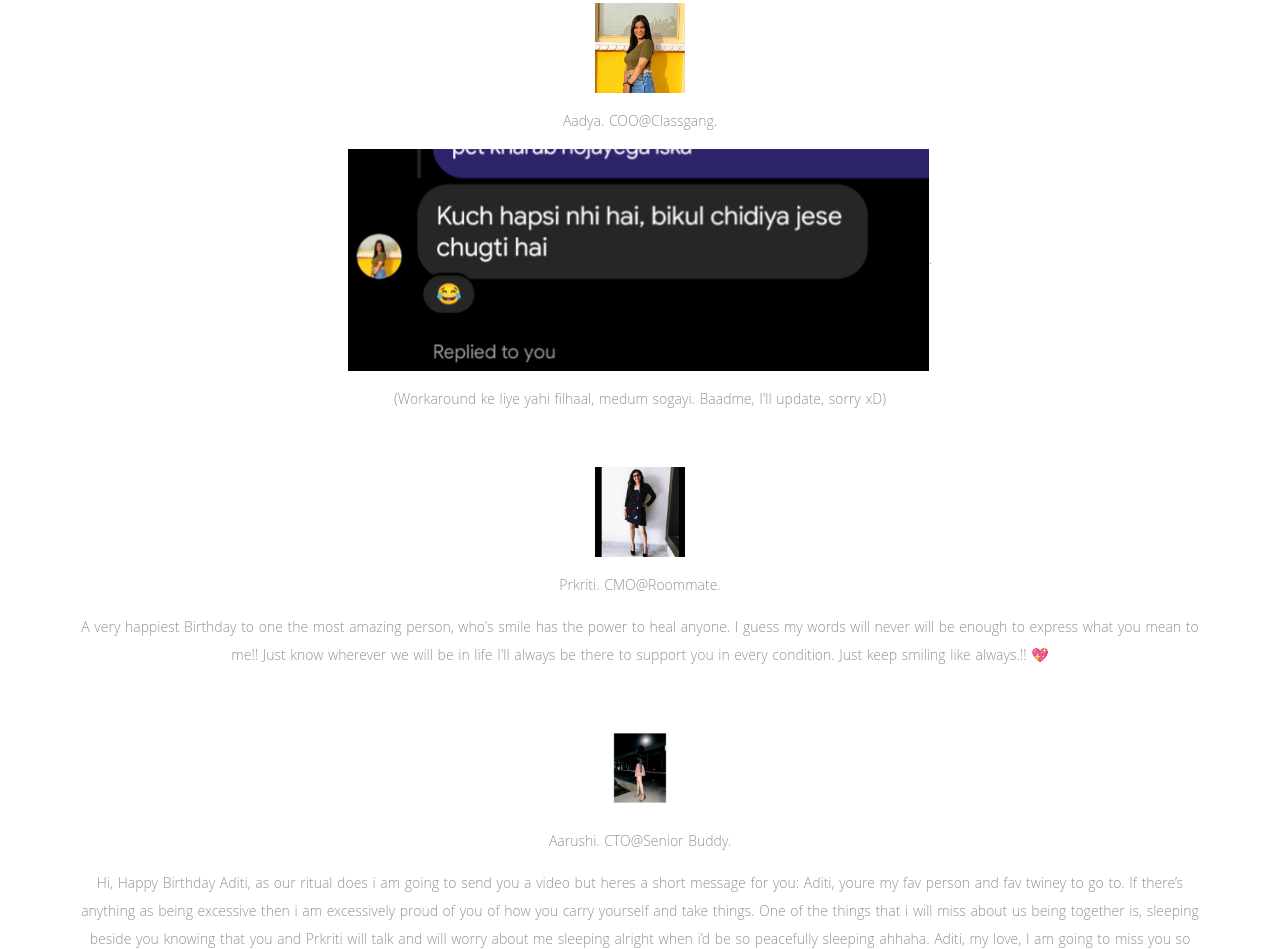
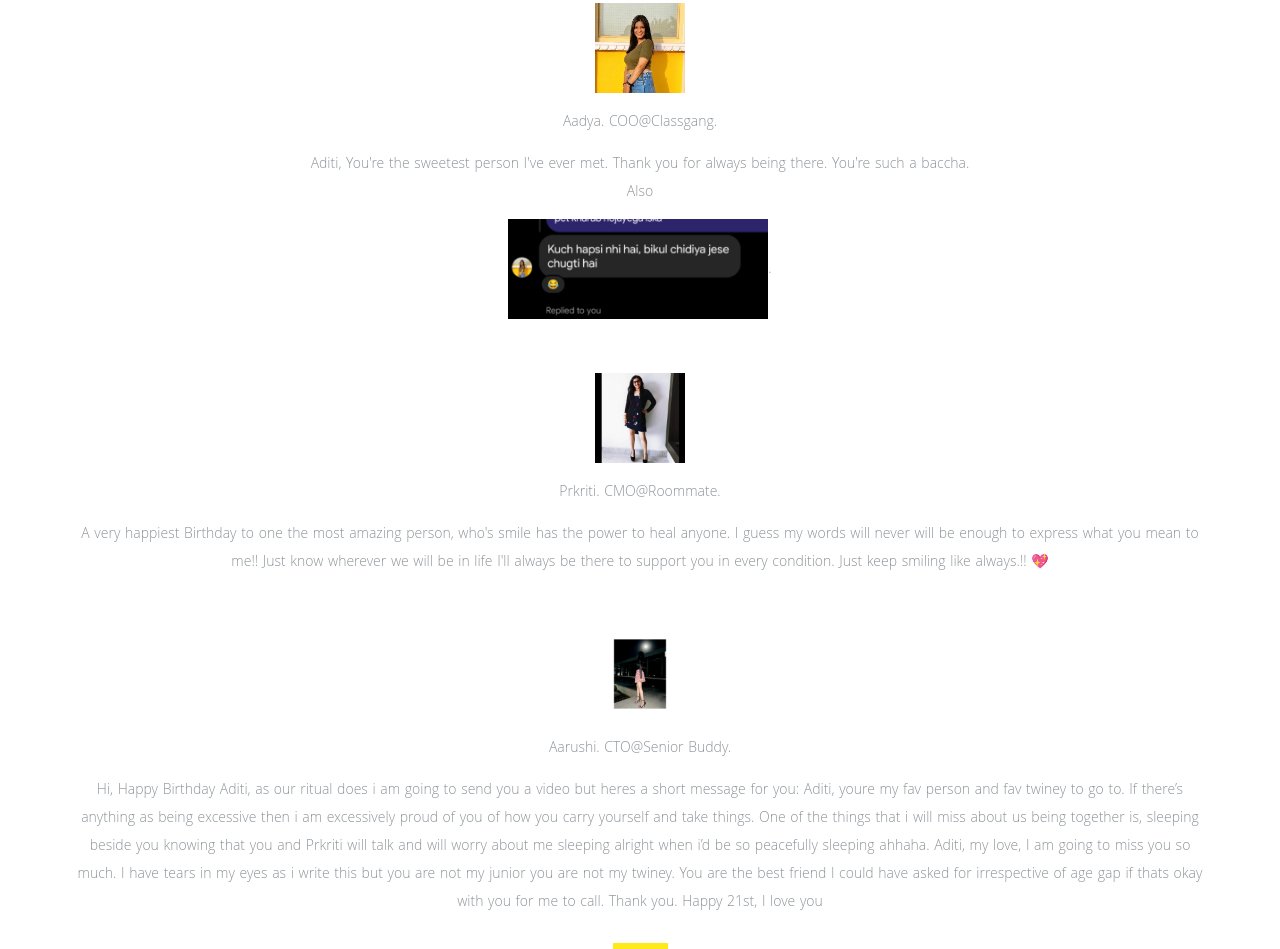
Before and after one commit to rahulnkr/happybirthdayaditi, a plain HTML site: page index1.html in a window 1280 px wide. Shown: the part 5306-6255 px from the top of the page. Drawn offline with nearby package versions, Linux system fonts and the light colour scheme; some packages are replaced by stand-ins of ours.

Commit message:
Workaround text removed

```diff
--- a/index1.html
+++ b/index1.html
@@ -346,8 +346,10 @@
     <div>
       <img src="img/aadu.jpg" alt="Avatar" style="width:90px">
       <p><span >Aadya.</span> COO@Classgang.</p>
-      <p><img src="img/ss.png">.</p>
-      <p>(Workaround ke liye yahi filhaal, medum sogayi. Baadme, I'll update, sorry xD)</p>
+      <p>Aditi, You're the sweetest person I've ever met. Thank you for always being there. You're such a baccha.
+<br>Also</p>
+	<p><img src="img/ss.png" width="260px" height="100px">.</p>
+
       <br><br>
     </div>
 
```
